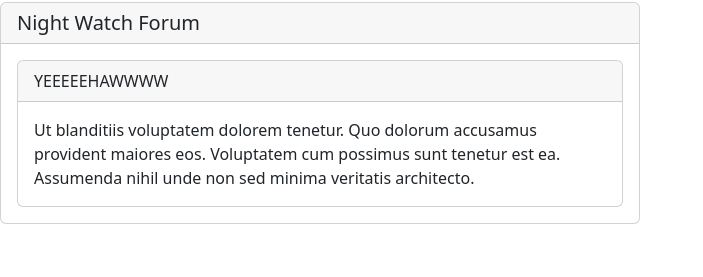
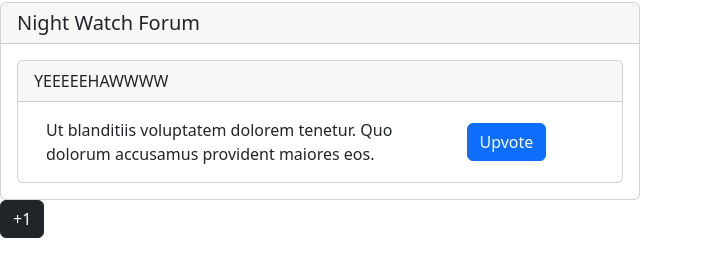
Before and after one commit to UW-INFO442-AU22/GeriatricGoats, a React (Create React App) app: page / in a window 1280 px wide. Shown: the part 179-456 px from the top of the page, without its empty margins (0-703 px from the left). Built offline with nearby package versions, Linux system fonts and the light colour scheme.

Commit message:
halfway thru interactivity

```diff
--- a/src/Home.js
+++ b/src/Home.js
@@ -1,7 +1,8 @@
-import React from 'react';
+import React, { useState }  from 'react';
 import {MakeNavBar } from './Functions.js';
 import {
     Card,
+    Row, Col,
     Button,
     Navbar,
     Nav,
@@ -19,25 +20,53 @@ export function Home(){
             <MakeNavBar/>
             <h1>Home Page</h1>
             <MakeCard/>
+            <MakeButton/>
+
         </div>
     )
 }
 
+// next steps:
 
-// This function will eventually have to be split into two differnet functions:
-// one to make the "background" card,
-//  and one to create a new "forum post" card, which injects the forum post    card into the background card
-// This should be done when we have the "make forum post" buttom created
+// This function will create a button that once clicked, will add a new forum post.
+
+// To code this, need to read through here: https://info340.github.io/dom.html
+// On click, find BackgroundCard()'s body, and append the result of PostCard() to it
+
+function MakeButton(){
+
+    const [count, setCount] = useState(0);
+    const handleClick = function(event) {
+        console.log("clicky clicky");
+        setCount(count+1);
+    }
+
+return(
+<Button onClick={handleClick} variant="dark">+1</Button>
+)
+}
+
+// This function needs to be split into two.
+// One function should make the first card (the background card), BackgroundCard()
+// and the other function should be make the 'post' card, PostCard()
 function MakeCard(){
     return(
     <Card style={{ width: '50%' }}>
         <Card.Header as="h5">Night Watch Forum</Card.Header>
         <Card.Body>
             <Card style={{ width: '100%' }}>
-                <Card.Header as="h12">YEEEEEHAWWWW</Card.Header>
+                <Card.Header>YEEEEEHAWWWW</Card.Header>
                 <Card.Body>
                     <Card.Text>
-                    Ut blanditiis voluptatem dolorem tenetur. Quo dolorum accusamus provident maiores eos. Voluptatem cum possimus sunt tenetur est ea. Assumenda nihil unde non sed minima veritatis architecto.
+                        <Container>
+                            <Row>
+                                <Col sm={9}>Ut blanditiis voluptatem dolorem tenetur. Quo dolorum accusamus provident maiores eos.</Col>
+
+                                <Col sm={2} className="d-flex justify-content-end align-items-center">
+                                    <Button variant="primary">Upvote</Button>{' '}
+                                </Col>
+                            </Row>
+                        </Container>
                     </Card.Text>
                 </Card.Body>
             </Card>
@@ -46,6 +75,3 @@ function MakeCard(){
 
   );
 }
-// make background component
-
-// make "post" component
```
Also changed, not shown: make-it-home-app/src/commuting.js (added, +29 -0 lines).
